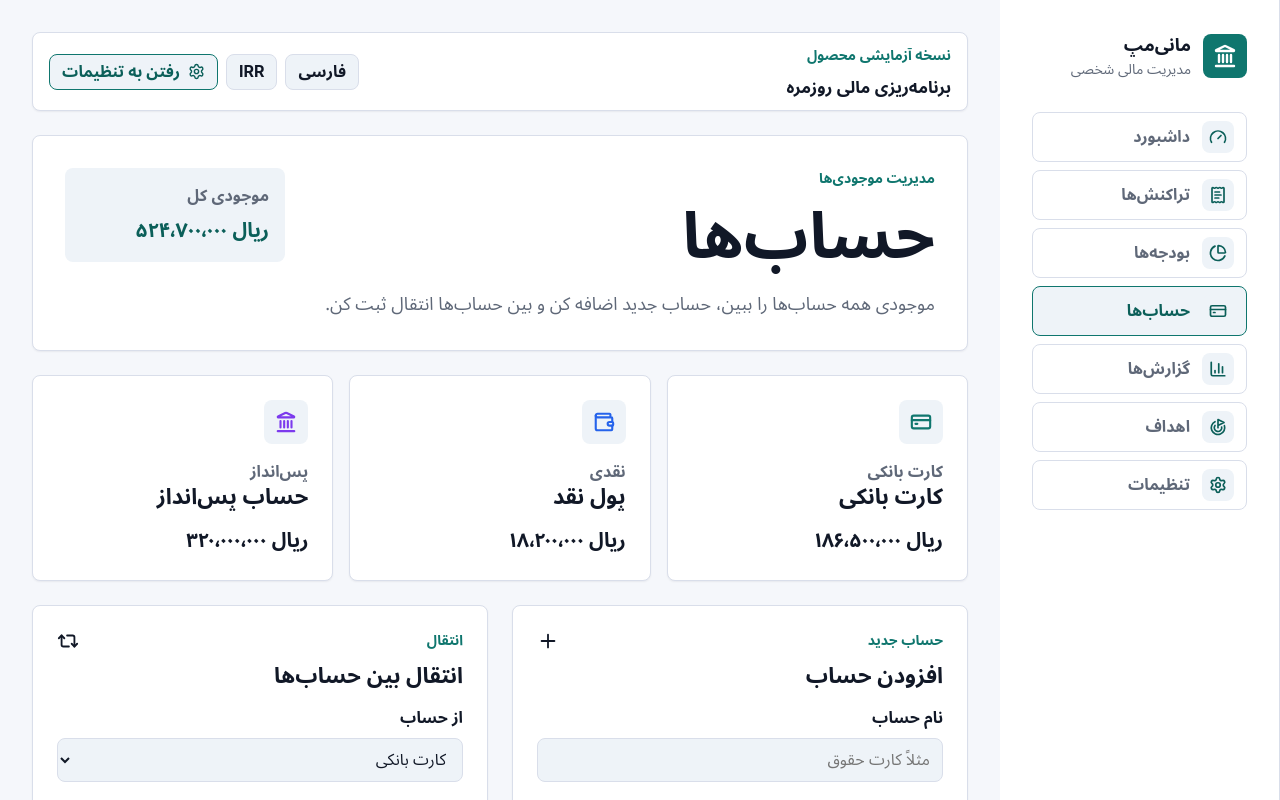
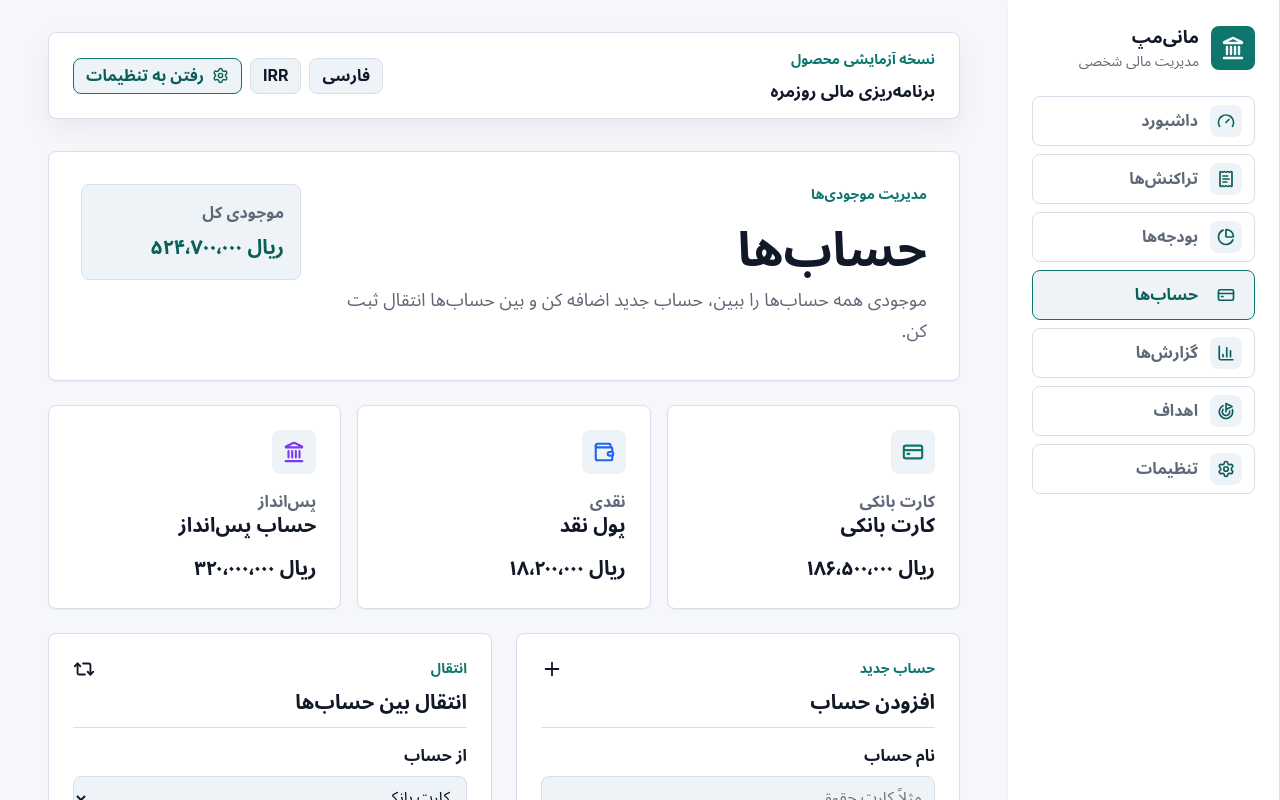
Before and after one commit to elahe-fakour/money-map, a React (Vite) app: page /accounts in a window 1280 px wide. Shown: the top 800 px of the page. Built offline with nearby package versions, Linux system fonts and the light colour scheme.

Commit message:
style: polish app visual hierarchy

```diff
--- a/src/App.css
+++ b/src/App.css
@@ -1,7 +1,7 @@
 .app-shell {
   min-height: 100vh;
   display: grid;
-  grid-template-columns: 280px minmax(0, 1fr);
+  grid-template-columns: 272px minmax(0, 1fr);
   background: var(--color-background);
 }
 
@@ -11,10 +11,11 @@
   min-height: 100vh;
   display: flex;
   flex-direction: column;
-  gap: var(--space-6);
-  padding: var(--space-6);
+  gap: var(--space-5);
+  padding: var(--space-5);
   border-inline-start: 1px solid var(--color-border);
   background: var(--color-surface);
+  box-shadow: var(--shadow-sm);
 }
 
 .brand-block {
@@ -102,8 +103,9 @@
 
 .app-content {
   min-width: 0;
-  width: min(1120px, 100%);
-  padding: var(--space-6);
+  width: min(1240px, 100%);
+  margin-inline: auto;
+  padding: var(--space-6) var(--space-7);
 }
 
 .app-header {
@@ -111,12 +113,12 @@
   align-items: center;
   justify-content: space-between;
   gap: var(--space-4);
-  margin-bottom: var(--space-5);
-  padding: var(--space-3) var(--space-4);
+  margin-bottom: var(--space-6);
+  padding: var(--space-4) var(--space-5);
   border: 1px solid var(--color-border);
   border-radius: var(--radius-md);
   background: var(--color-surface);
-  box-shadow: var(--shadow-sm);
+  box-shadow: var(--shadow-card);
 }
 
 .app-header h2 {
@@ -202,10 +204,124 @@
   box-shadow: var(--shadow-sm);
 }
 
+.page-content {
+  display: grid;
+  gap: var(--space-6);
+}
+
+:is(
+  .dashboard-page,
+  .transactions-page,
+  .budgets-page,
+  .accounts-page,
+  .reports-page,
+  .goals-page,
+  .settings-page
+) {
+  gap: var(--space-6);
+}
+
+:is(
+  .dashboard-hero,
+  .transactions-hero,
+  .budgets-hero,
+  .accounts-hero,
+  .reports-hero,
+  .goals-hero,
+  .settings-hero
+) {
+  position: relative;
+  overflow: hidden;
+  border-color: var(--color-border-strong);
+  box-shadow: var(--shadow-card);
+}
+
+:is(
+  .dashboard-hero,
+  .transactions-hero,
+  .budgets-hero,
+  .accounts-hero,
+  .reports-hero,
+  .goals-hero,
+  .settings-hero
+) > div:first-child {
+  display: grid;
+  gap: var(--space-2);
+  min-width: 0;
+}
+
+:is(
+  .dashboard-hero,
+  .transactions-hero,
+  .budgets-hero,
+  .accounts-hero,
+  .reports-hero,
+  .goals-hero,
+  .settings-hero
+) h1 {
+  margin: 0;
+  max-width: 760px;
+}
+
+:is(
+  .dashboard-hero-badge,
+  .transactions-count,
+  .budgets-total,
+  .accounts-total,
+  .reports-period,
+  .goals-total,
+  .settings-current
+) {
+  border: 1px solid var(--color-border);
+}
+
+:is(
+  .summary-card,
+  .dashboard-panel,
+  .transactions-toolbar,
+  .transaction-form-panel,
+  .delete-confirm-panel,
+  .transactions-panel,
+  .budget-summary-card,
+  .budget-panel,
+  .budget-card,
+  .account-card,
+  .account-panel,
+  .report-summary-card,
+  .report-panel,
+  .insight-card,
+  .goal-card,
+  .goal-panel,
+  .settings-panel
+) {
+  border-color: var(--color-border-strong);
+  box-shadow: var(--shadow-card);
+}
+
+:is(
+  .summary-card,
+  .budget-summary-card,
+  .report-summary-card,
+  .account-card,
+  .goal-card,
+  .insight-card
+) {
+  align-content: start;
+}
+
+:is(.panel-heading, .settings-panel-heading, .form-heading) {
+  padding-bottom: var(--space-3);
+  border-bottom: 1px solid var(--color-border);
+}
+
+:is(.intro-copy, .summary-helper, .field-helper, .account-helper, .settings-note) {
+  line-height: 1.75;
+}
+
 @media (max-width: 900px) {
   .app-shell {
     display: block;
-    padding-bottom: 84px;
+    padding-bottom: 144px;
   }
 
   .app-sidebar {
@@ -242,7 +358,7 @@
     padding: var(--space-2);
     border: 1px solid var(--color-border);
     border-radius: var(--radius-lg);
-    background: color-mix(in srgb, var(--color-surface) 94%, transparent);
+    background: var(--color-surface);
     box-shadow: var(--shadow-md);
   }
 
@@ -271,8 +387,22 @@
   }
 }
 
+@media (max-width: 640px) {
+  :is(
+    .dashboard-hero,
+    .transactions-hero,
+    .budgets-hero,
+    .accounts-hero,
+    .reports-hero,
+    .goals-hero,
+    .settings-hero
+  ) {
+    padding: var(--space-5);
+  }
+}
+
 @media (max-width: 480px) {
   .mobile-nav {
-    grid-template-columns: repeat(3, minmax(0, 1fr));
+    grid-template-columns: repeat(4, minmax(0, 1fr));
   }
 }
--- a/src/index.css
+++ b/src/index.css
@@ -11,6 +11,7 @@
   --color-success: #15803d;
   --color-warning: #b7791f;
   --color-danger: #b42318;
+  --color-border-strong: #cbd5e1;
 
   --font-sans:
     Vazirmatn, IRANSans, 'Noto Sans Arabic', Inter, ui-sans-serif, system-ui,
@@ -29,8 +30,9 @@
   --radius-md: 8px;
   --radius-lg: 12px;
 
-  --shadow-sm: 0 1px 2px rgba(15, 23, 42, 0.06);
+  --shadow-sm: 0 1px 2px rgba(15, 23, 42, 0.05);
   --shadow-md: 0 18px 45px rgba(15, 23, 42, 0.08);
+  --shadow-card: 0 10px 30px rgba(15, 23, 42, 0.06);
   --focus-ring: 0 0 0 3px rgba(15, 118, 110, 0.22);
 
   font-family:
@@ -58,9 +60,11 @@
   --color-success: #86efac;
   --color-warning: #facc15;
   --color-danger: #fca5a5;
+  --color-border-strong: #40506a;
 
   --shadow-sm: 0 1px 2px rgba(0, 0, 0, 0.22);
   --shadow-md: 0 18px 45px rgba(0, 0, 0, 0.28);
+  --shadow-card: 0 10px 30px rgba(0, 0, 0, 0.22);
   --focus-ring: 0 0 0 3px rgba(94, 234, 212, 0.24);
 
   color-scheme: dark;
@@ -79,9 +83,11 @@
     --color-success: #86efac;
     --color-warning: #facc15;
     --color-danger: #fca5a5;
+    --color-border-strong: #40506a;
 
     --shadow-sm: 0 1px 2px rgba(0, 0, 0, 0.22);
     --shadow-md: 0 18px 45px rgba(0, 0, 0, 0.28);
+    --shadow-card: 0 10px 30px rgba(0, 0, 0, 0.22);
     --focus-ring: 0 0 0 3px rgba(94, 234, 212, 0.24);
 
     color-scheme: dark;
@@ -97,6 +103,7 @@ body {
   min-width: 320px;
   background: var(--color-background);
   text-align: start;
+  overflow-x: hidden;
 }
 
 * {
@@ -120,17 +127,19 @@ a {
 }
 
 h1 {
-  margin: 0 0 var(--space-4);
+  margin: 0 0 var(--space-3);
   color: var(--color-text);
-  font-size: 4rem;
-  line-height: 1.15;
+  font-size: 3rem;
+  line-height: 1.08;
+  letter-spacing: 0;
 }
 
 h2 {
   margin: 0 0 var(--space-3);
   color: var(--color-text);
-  font-size: 1.375rem;
+  font-size: 1.25rem;
   line-height: 1.2;
+  letter-spacing: 0;
 }
 
 p {
@@ -139,6 +148,6 @@ p {
 
 @media (max-width: 640px) {
   h1 {
-    font-size: 2.5rem;
+    font-size: 2.125rem;
   }
 }
```
